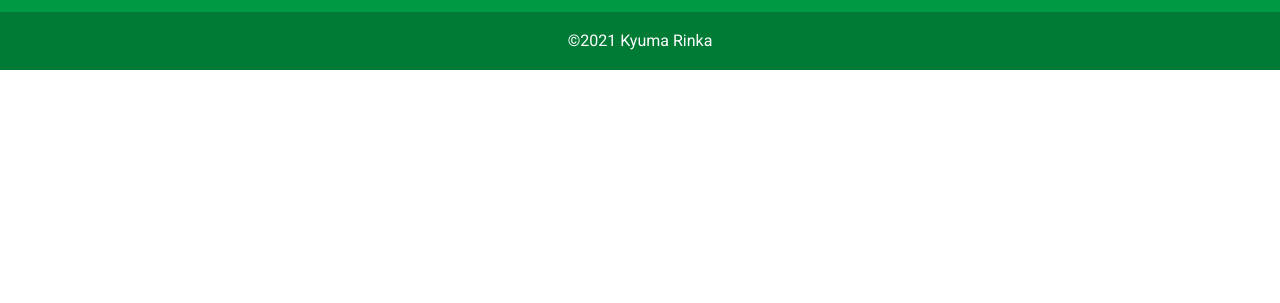
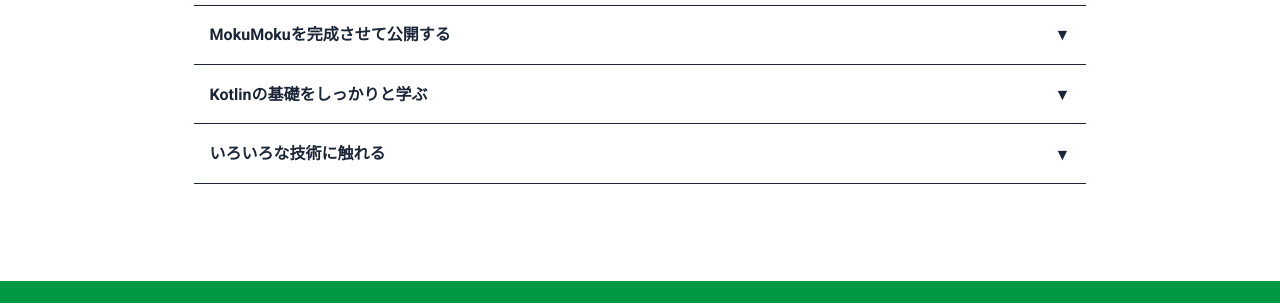
Before and after one commit to rnk0085/portfolio, a plain HTML site: page about.html in a window 1280 px wide. Shown: the part 2364-2667 px from the top of the page. Before the commit the page ends 2434 px from the top, so only its background shows below. Drawn offline with nearby package versions, Linux system fonts and the light colour scheme.

Commit message:
FUTUREを実装

```diff
--- a/about.html
+++ b/about.html
@@ -120,7 +120,7 @@
                 <br>
                 <br>
                 <div class="history" style="text-align: left;">
-                    <h3>HISTORY</h3>
+                    <h3>HISTORY<span class="subtitle">～これまでにやってきたこと～</span></h3>
                 </div>
             </div>
 
@@ -202,6 +202,55 @@
             <br>
             <br>
             <br>
+
+            <div class="center" style="margin: auto; width: 80%;">
+                <div class="future" style="text-align: left;">
+                    <h3>FUTURE<span class="subtitle">～今後の目標～</span></h3>
+
+                    <div class="cp_qa" style="margin: 20px auto;">
+                        <div class="cp_actab">
+                            <input id="cp_tabfour011" type="checkbox" name="tabs">
+                            <label for="cp_tabfour011">
+                                MokuMokuを完成させて公開する
+                            </label>
+                            <div class="cp_actab-content">
+                                <p>
+                                    今後も残りの機能の実装や、デザインのブラッシュアップなどをして完成度を高めていく。
+                                </p>
+                            </div>
+                        </div>
+                        <div class="cp_actab">
+                            <input id="cp_tabfour012" type="checkbox" name="tabs">
+                            <label for="cp_tabfour012">
+                                Kotlinの基礎をしっかりと学ぶ
+                            </label>
+                            <div class="cp_actab-content">
+                                <p>
+                                    具体的にはAndroid DeveloperのCodelabとJetpack Compose Pathwayを最後まで取り組む。
+                                    これに加え、様々なコードを読んだり、アプリを作成しながらアウトプットを行う。
+                                </p>
+                            </div>
+                        </div>
+                        <div class="cp_actab">
+                            <input id="cp_tabfour013" type="checkbox" name="tabs">
+                            <label for="cp_tabfour013">
+                                いろいろな技術に触れる
+                            </label>
+                            <div class="cp_actab-content">
+                                <p>
+                                    ソフトもハードも扱える研究室に配属されたので、ハード系に取り組みたい。
+                                    また、無理のない範囲でハッカソンに積極的に参加していく。
+                                </p>
+                            </div>
+                        </div>
+                    </div>
+                </div>
+            </div>
+
+            <br>
+            <br>
+            <br>
+
         </div>
 
     </main>
@@ -215,12 +264,12 @@
                 <section class="mb-4">
 
                     <!-- Twitter -->
-                    <a class="btn btn-outline-light btn-floating m-1" href="https://mobile.twitter.com/onlytakenoko" target="_blank" role="button"><i
-                            class="fab fa-twitter"></i></a>
+                    <a class="btn btn-outline-light btn-floating m-1" href="https://mobile.twitter.com/onlytakenoko"
+                        target="_blank" role="button"><i class="fab fa-twitter"></i></a>
 
                     <!-- Github -->
-                    <a class="btn btn-outline-light btn-floating m-1" href="https://github.com/Kyomu-Rin" target="_blank" role="button"><i
-                            class="fab fa-github"></i></a>
+                    <a class="btn btn-outline-light btn-floating m-1" href="https://github.com/Kyomu-Rin"
+                        target="_blank" role="button"><i class="fab fa-github"></i></a>
                 </section>
                 <!-- Section: Social media -->
             </div>
--- a/static/main.css
+++ b/static/main.css
@@ -7,6 +7,11 @@
     background-size: contain;
     width: 200px;
     height: 200px;
+}
+
+.subtitle {
+    font-size: 0.6em;
+    margin-left: 20px;
 }
 
 /* ページトップへ */
@@ -159,6 +164,79 @@ ul.cp_list li:before {
 	left: 0.2em;
 	height:8px;
 	transform:rotate(-45deg);
+}
+
+/* アコーディオンメニュー */
+.cp_qa *, .cp_qa *:after, .cp_qa *:before {
+	-webkit-box-sizing: border-box;
+	        box-sizing: border-box;
+}
+.cp_qa {
+	border-top: 1px solid #1b2538;
+}
+.cp_qa .cp_actab {
+	position: relative;
+	overflow: hidden;
+	width: 100%;
+	margin-bottom: 1px;
+	color: #1b2538;
+}
+.cp_qa .cp_actab input {
+	position: absolute;
+	opacity: 0;
+}
+
+.cp_qa .cp_actab label {
+	font-weight: bold;
+	line-height: 1.6;
+	position: relative;
+	display: block;
+	margin: 0 0 0 0;
+	padding: 1em 2em 1em 1em;
+	cursor: pointer;
+	border-bottom: 1px solid #1b2538;
+}
+.cp_qa .cp_actab label:hover {
+	color: #009943;
+}
+
+.cp_qa .cp_actab .cp_actab-content {
+	overflow: hidden;
+	max-height: 0;
+	-webkit-transition: max-height 0.5s ease;
+	        transition: max-height 0.5s ease;
+	background: #E6FFE9;
+}
+.cp_qa .cp_actab .cp_actab-content p {
+	margin: 1em;
+}
+
+.cp_qa .cp_actab input:checked ~ label {
+	color: #00838F;
+}
+
+.cp_qa .cp_actab input:checked ~ .cp_actab-content {
+	max-height: 40em;
+}
+
+.cp_qa .cp_actab label::after {
+	line-height: 1.6;
+	position: absolute;
+	top: 50%;
+	right: 0;
+	display: block;
+	width: 3em;
+	margin-top: -12.5px;
+	-webkit-transition: all 0.5s ease;
+	        transition: all 0.5s ease;
+	text-align: center;
+}
+.cp_qa .cp_actab input[type=checkbox] + label::after {
+	content: '\025bc';
+}
+.cp_qa .cp_actab input[type=checkbox]:checked + label::after {
+	-webkit-transform: rotateX(180deg);
+	transform: rotateX(180deg);
 }
 
 /* 経歴デザイン */
```
